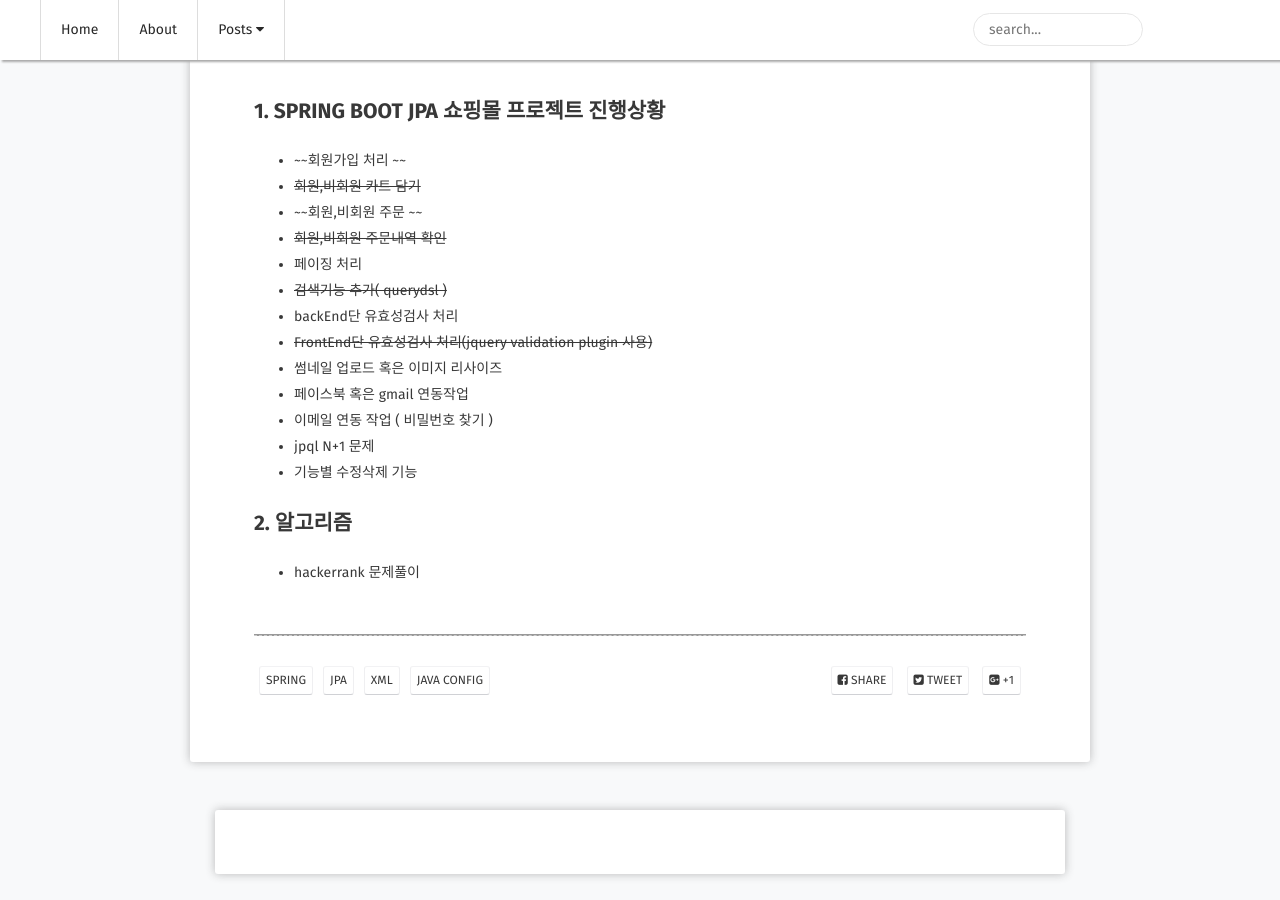
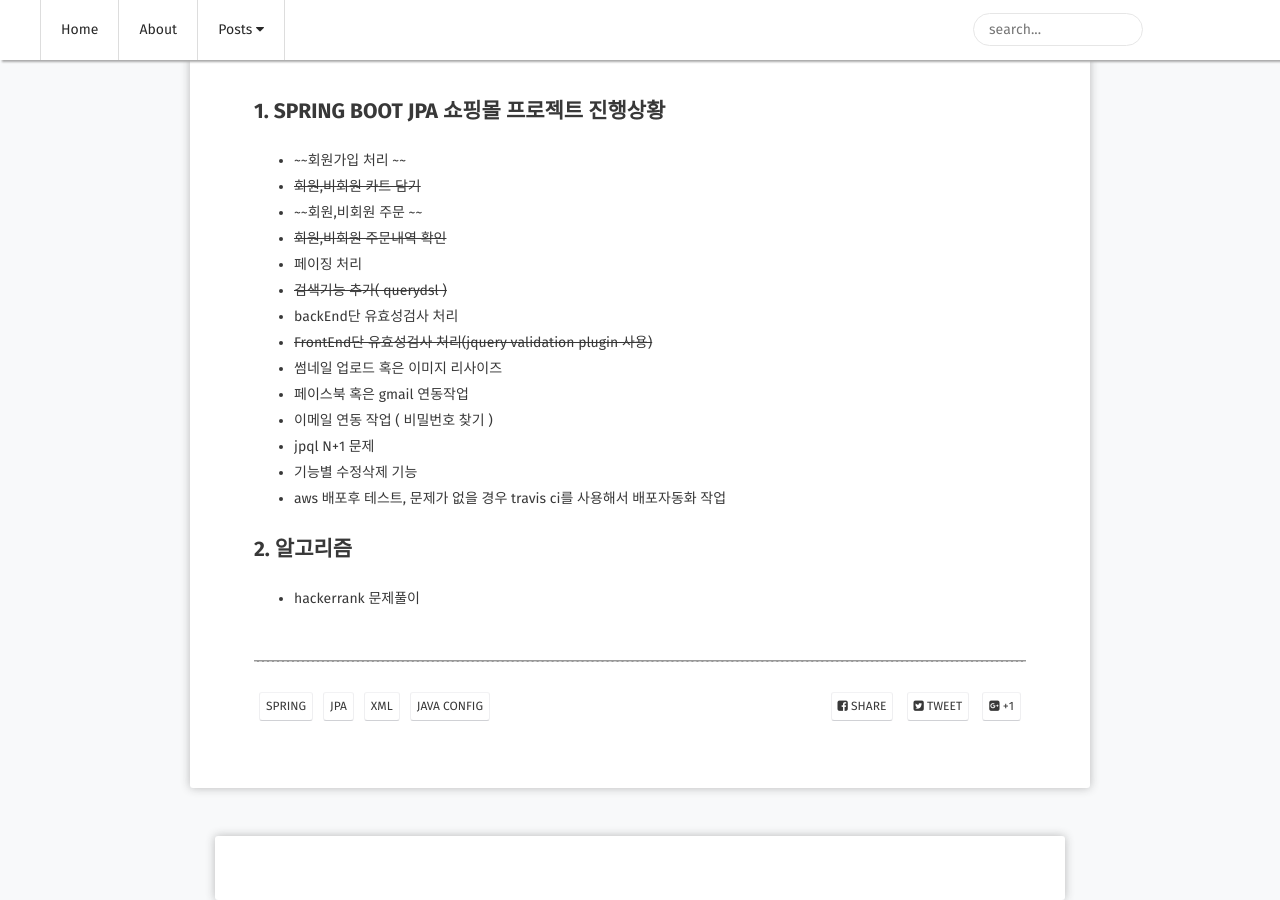
Before and after one commit to choiwono/choiwono.github.io, a Jekyll site: the page built from _posts/2019-02-26-TIL.md, in a window 1280 px wide and 900 px high, scrolled down 310 px. Built offline with Jekyll 4.4.1, drawn with Linux system fonts in a browser that asks for light colours; some web fonts are replaced; comment, search, counter and statistics services are not loaded.

Commit message:
# 19.02.26 TIL 수정

```diff
--- a/_posts/2019-02-26-TIL.md
+++ b/_posts/2019-02-26-TIL.md
@@ -27,6 +27,7 @@ comments: true
 * 이메일 연동 작업 ( 비밀번호 찾기 )
 * jpql N+1 문제
 * 기능별 수정삭제 기능
+* aws 배포후 테스트, 문제가 없을 경우 travis ci를 사용해서 배포자동화 작업
 
 ## 2. 알고리즘
 
```
